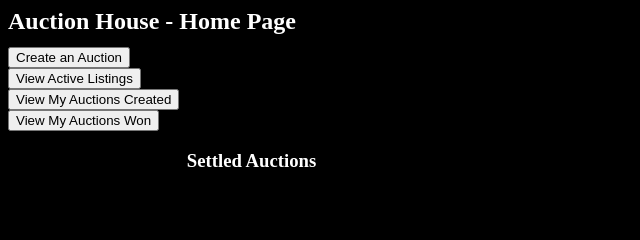
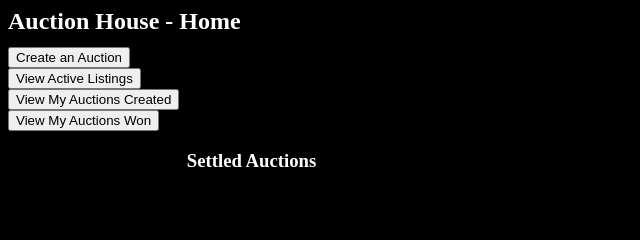
Before and after one commit to fahadalgharazi/312Not-Local, a website: page public/index.html in a window 1280 px wide. Shown: the top 240 px of the page, 0-640 px from the left. Drawn offline with Linux system fonts and the light colour scheme; files that its build step writes are made by us from their sources; files whose address does not match are found by name.

Commit message:
updated home page html

```diff
--- a/public/index.html
+++ b/public/index.html
@@ -7,7 +7,7 @@
 <body onload="welcome();">
 
 <div class="title">
-    <h2>Auction House - Home Page</h2>
+    <h2>Auction House - Home </h2>
 </div>
 
 <div class="headers">
```
